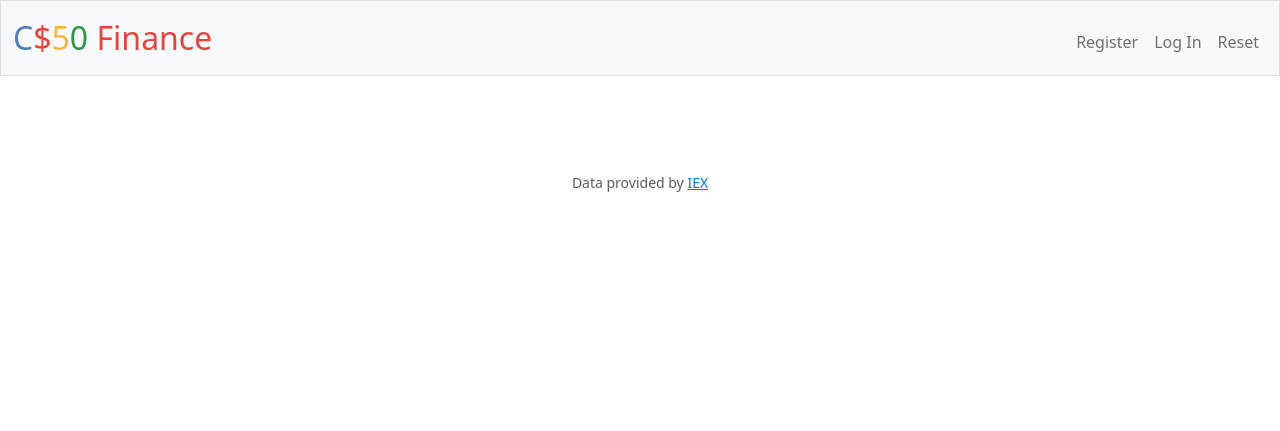
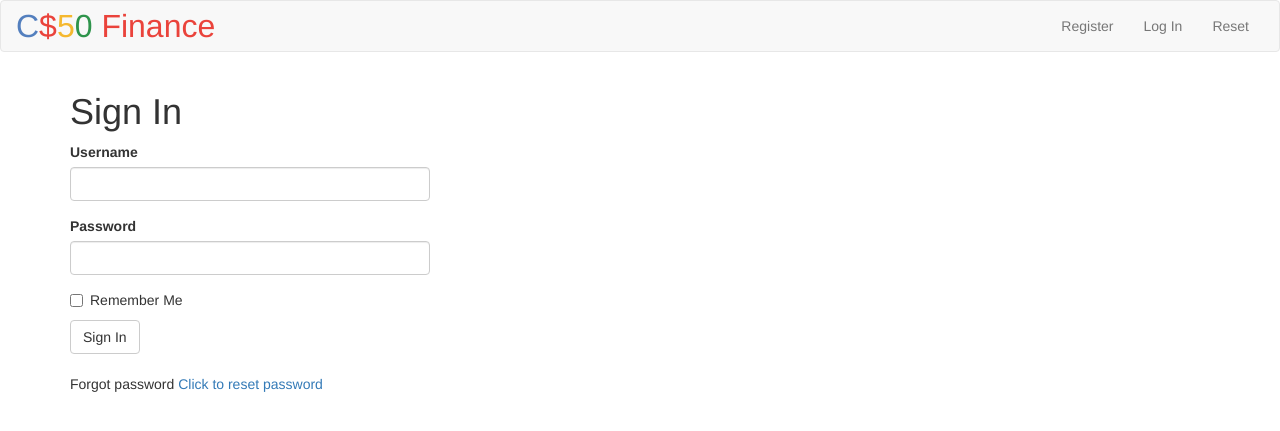
Before and after one commit to jackkiwema/finances, a Flask app: page /auth/login in a window 1280 px wide. Shown: the top 431 px of the page. Run offline with Flask 3, Linux system fonts and the light colour scheme; some libraries are stand-ins or nearby versions.

Commit message:
Fixed login

```diff
--- a/app/__init__.py
+++ b/app/__init__.py
@@ -3,7 +3,7 @@ from flask import Flask, request, current_app
 from flask_sqlalchemy import SQLAlchemy
 from flask_migrate import Migrate
 from flask_login import LoginManager
-from flask_bootstrap import Bootstrap5
+from flask_bootstrap import Bootstrap
 from flask_mail import Mail
 from config import Config
 
@@ -13,7 +13,7 @@ login = LoginManager()
 login.login_view = 'auth.login'
 login.login_message = 'Please log in to access this page'
 mail = Mail()
-bootstrap = Bootstrap5()
+bootstrap = Bootstrap()
 
 def create_app(config_class=Config):
     app = Flask(__name__)
--- a/app/auth/routes.py
+++ b/app/auth/routes.py
@@ -4,9 +4,9 @@ from flask_login import current_user, login_user, logout_user
 from datetime import datetime
 from app import db
 from app.auth import bp
-from app.models import User
 from app.auth.forms import LoginForm, RegistrationForm, ResetPasswordRequestForm, ResetPasswordForm
 from app.auth.email import send_password_reset_email
+from app.models import User
 
 
 @bp.route('login', methods=['GET', 'POST'])
@@ -15,7 +15,7 @@ def login():
         return redirect(url_for('index'))
     form = LoginForm()
     if form.validate_on_submit():
-        user = User.query.filter_by(username=username.data).first()
+        user = User.query.filter_by(username=form.username.data).first()
         if user is None or not user.check_password(form.password.data):
             flash('Invalid username or password')
             return redirect(url_for('auth.login'))
--- a/app/email.py
+++ b/app/email.py
@@ -4,7 +4,7 @@ from flask import current_app
 from app import mail
 
 
-def send_async(app, msg):
+def send_async_email(app, msg):
     with app.app_context():
         mail.send(msg)
 
--- a/app/models.py
+++ b/app/models.py
@@ -1,6 +1,7 @@
 from werkzeug.security import generate_password_hash, check_password_hash
 from datetime import datetime
 from flask_login import UserMixin
+from hashlib import md5
 from flask import current_app
 from time import time
 import jwt
--- a/app/templates/auth/login.html
+++ b/app/templates/auth/login.html
@@ -1,13 +1,12 @@
 {% extends 'base.html' %}
+{% from 'bootstrap/wtf.html' import quick_form %}
 
 {% block app_content %}
-    <div class="container">
-        <h1>Sign In</h1>
-        <form method="POST">
-            {{ form.hidden_tag() }}
-            {{ form.render_form(form) }}
-            <button type="submit" class="btn btn-primary">Submit</button>
-        </form>
+    <h1>Sign In</h1>
+    <div class="row">
+        <div class="col-md-4">
+            {{ quick_form(form) }}
+        </div>
     </div>
     <br>
     <p>
--- a/app/templates/auth/register.html
+++ b/app/templates/auth/register.html
@@ -1,11 +1,11 @@
 {% extends 'base.html' %}
-{% from 'bootstrap5/form.html' import render_form %}
+{% from 'bootstrap/wtf.html' import quick_form %}
 
 {% block app_content %}
     <h1>Register</h1>
     <div class="row">
-        <div class="mb-3">
-            {{ render_form(form) }}
+        <div class="col-md-4">
+            {{ quick_form(form) }}
         </div>
     </div>
     {% endblock %}
--- a/app/templates/base.html
+++ b/app/templates/base.html
@@ -1,89 +1,60 @@
-<!DOCTYPE html>
-<html lang="en">
-    <head>
-        {% block head %}
-        <meta charset="utf-8">
-        <meta name="viewport" content="initial-scale=1, width=device-width">
+{% extends "bootstrap/base.html" %}
 
-        {% block styles %}
-        <!-- http://getbootstrap.com/docs/5.1/ -->
-        <link crossorigin="anonymous" href="https://cdn.jsdelivr.net/npm/bootstrap@5.1.3/dist/css/bootstrap.min.css" integrity="sha384-1BmE4kWBq78iYhFldvKuhfTAU6auU8tT94WrHftjDbrCEXSU1oBoqyl2QvZ6jIW3" rel="stylesheet">
-        <script crossorigin="anonymous" src="https://cdn.jsdelivr.net/npm/bootstrap@5.1.3/dist/js/bootstrap.bundle.min.js" integrity="sha384-ka7Sk0Gln4gmtz2MlQnikT1wXgYsOg+OMhuP+IlRH9sENBO0LRn5q+8nbTov4+1p"></script>
-        <link rel="stylesheet" type="text/css" href="https://cdn.datatables.net/1.13.1/css/dataTables.bootstrap5.css">
+{% block styles %}
+{{super()}}
+<link rel="stylesheet" href="{{ url_for('static', filename='styles.css') }}">
+<link rel="icon" href="{{ url_for('static', filename='favicon.ico') }}">
+{% endblock %}
 
-        <!-- https://favicon.io/emoji-favicons/money-bag/ -->
-        <link href="{{ url_for('static', filename='favicon.ico') }}" rel="icon">
 
-        <link href="{{ url_for('static', filename='styles.css') }}" rel="stylesheet">
-            {{ bootstrap.load_css() }}
-        {% endblock %}
 
-        <title>C$50 Finance: {{ title }} </title>
-        {% endblock %}
+{% block title %}
+    {% if title %}C$50 Finance: {{ title }} {% else %} C$50 Finance: {% endif %}
+{% endblock %}
 
-    </head>
-
-    <body>
-        {% block content %}
-
+{% block navbar %}
         <!-- Header-->
-        <nav class="bg-light border navbar navbar-expand-md navbar-light">
+        <nav class="navbar navbar-default">
             <div class="container-fluid">
                 <!-- CS50 Banner -->
-                <a class="navbar-brand" href="/"><span class="blue">C</span><span class="red">$</span><span class="yellow">5</span><span class="green">0</span> <span class="red">Finance</span></a>
-                <button aria-controls="navbar" aria-expanded="false" aria-label="Toggle navigation" class="navbar-toggler" data-bs-target="#navbar" data-bs-toggle="collapse" type="button">
+                <a class="navbar-brand" href="{{ url_for('main.index') }}"><span class="blue">C</span><span class="red">$</span><span class="yellow">5</span><span class="green">0</span> <span class="red">Finance</span></a>
+                <button aria-controls="navbar" aria-expanded="false" aria-label="Toggle navigation" class="navbar-toggle collapsed" data-target="#navbar" data-toggle="collapse" type="button">
                     <span class="navbar-toggler-icon"></span>
                 </button>
                 <!--Navigation Links -->
                 <div class="collapse navbar-collapse" id="navbar">
                     {% if not current_user.is_anonymous %}
-                        <ul class="navbar-nav me-auto mt-2">
-                            <li class="nav-item"><a class="nav-link" href="">Quote</a></li>
-                            <li class="nav-item"><a class="nav-link" href="">Buy</a></li>
-                            <li class="nav-item"><a class="nav-link" href="">Sell</a></li>
-                            <li class="nav-item"><a class="nav-link" href="">History</a></li>
+                        <ul class="nav navbar-nav navbar-left">
+                            <li><a href="">Quote</a></li>
+                            <li><a href="">Buy</a></li>
+                            <li><a href="">Sell</a></li>
+                            <li><a href="">History</a></li>
                         </ul>
-                        <ul class="navbar-nav ms-auto mt-2">
-                            <li class="nav-item"><a class="nav-link" href="{{ url_for('main.user', username=current_user.username) }}">Profile</a></li>
-                            <li class="nav-item"><a class="nav-link" href="{{ url_for('auth.logout') }}">Log Out</a></li>
+                        <ul class="nav navbar-nav navbar-right">
+                            <li><a href="{{ url_for('main.user', username=current_user.username) }}">Profile</a></li>
+                            <li><a href="{{ url_for('auth.logout') }}">Log Out</a></li>
                         </ul>
                     {% else %}
-                        <ul class="navbar-nav ms-auto mt-2">
-                            <li class="nav-item"><a class="nav-link" href="{{ url_for('auth.register') }}">Register</a></li>
-                            <li class="nav-item"><a class="nav-link" href="{{ url_for('auth.login') }}">Log In</a></li>
-                            <li class="nav-item"><a class="nav-link" href="{{ url_for('auth.reset_password_request') }}">Reset</a></li>
+                        <ul class="nav navbar-nav navbar-right">
+                            <li><a href="{{ url_for('auth.register') }}">Register</a></li>
+                            <li><a href="{{ url_for('auth.login') }}">Log In</a></li>
+                            <li><a href="{{ url_for('auth.reset_password_request') }}">Reset</a></li>
                         </ul>
                     {% endif %}
                 </div>
             </div>
         </nav>
 
-        {% if get_flashed_messages() %}
-            <header>
-                <div class="alert alert-primary mb-0 text-center" role="alert">
-                    {{ get_flashed_messages() | join(" ") }}
-                </div>
-            </header>
-        {% endif %}
+{% endblock %}
 
-        <main class="container-fluid py-5 text-center">
-            {% block main %}{% endblock %}
-        </main>
+{% block content %}
+        <div class="container">
+        {% block app_content %} {% endblock %}
+        </div>
 
-        <footer class="mb-5 small text-center text-muted">
-            Data provided by <a href="">IEX</a>
-        </footer>
-        {% endblock %}
+{% endblock %}
+
 
         {% block scripts %}
-        <script type="text/javascript" charset="utf8" src="https://code.jquery.com/jquery-3.6.0.min.js"></script>
-        <script type="text/javascript" charset="utf8" src="https://cdn.datatables.net/1.10.25/js/jquery.dataTables.js"></script>
-        <script type="text/javascript" charset="utf8" src="https://cdn.datatables.net/1.10.25/js/dataTables.bootstrap5.js"></script>
 
-
-            {{ bootstrap.load_js() }}
         {% endblock %}
-
-    </body>
-
-</html>
--- a/app/templates/edit_profile.html
+++ b/app/templates/edit_profile.html
@@ -1,11 +1,11 @@
 {% extends 'base.html' %}
-{% import 'bootstrap/form.html' %}
+{% from 'bootstrap/wtf.html' import quick_form %}
 
 {% block app_content %}
     <h1>{{ 'Edit Profile' }}</h1>
     <div class="row">
         <div class="mb-3">
-            {{ wtf.quick_form(form) }}
+            {{ quick_form(form) }}
         </div>
     </div>
 
--- a/app/templates/index.html
+++ b/app/templates/index.html
@@ -1,8 +1,8 @@
 {% extends 'base.html' %}
-{% import 'bootstrap/form.html' %}
+{% from 'bootstrap/wtf.html' import quick_form %}
 
 {% block app_content %}
-    <h1>{{ 'Hi, %(username)s!', username=current_user.username}}</h1>
+    <h1>Hi {{ current_user.username }}, welcome to this page, website still under development </h1>
 
 
 {% endblock %}
--- a/requirements.txt
+++ b/requirements.txt
@@ -1,6 +1,5 @@
 alembic==1.9.1
 blinker==1.5
-Bootstrap-Flask==2.2.0
 boto3==1.26.49
 botocore==1.29.49
 cachelib==0.10.0
@@ -13,6 +12,7 @@ dnspython==2.2.1
 dominate==2.7.0
 email-validator==1.3.0
 Flask==2.2.2
+Flask-Bootstrap==3.3.7.1
 Flask-Login==0.6.2
 Flask-Mail==0.9.1
 Flask-Migrate==4.0.1
@@ -28,6 +28,7 @@ jwt==1.3.1
 Mako==1.2.4
 MarkupSafe==2.1.1
 pycparser==2.21
+PyJWT==2.6.0
 python-dateutil==2.8.2
 python-dotenv==0.21.0
 requests==2.28.2
```
Also changed, not shown: app/main/routes.py (+17 -0 lines), app/templates/auth/reset_password.html (+4 -4 lines), app/templates/auth/reset_password_request.html (+4 -4 lines), app/templates/user.html (+17 -18 lines), finance.py (+6 -1 lines), README.md, deployment/install/README.md (added).
